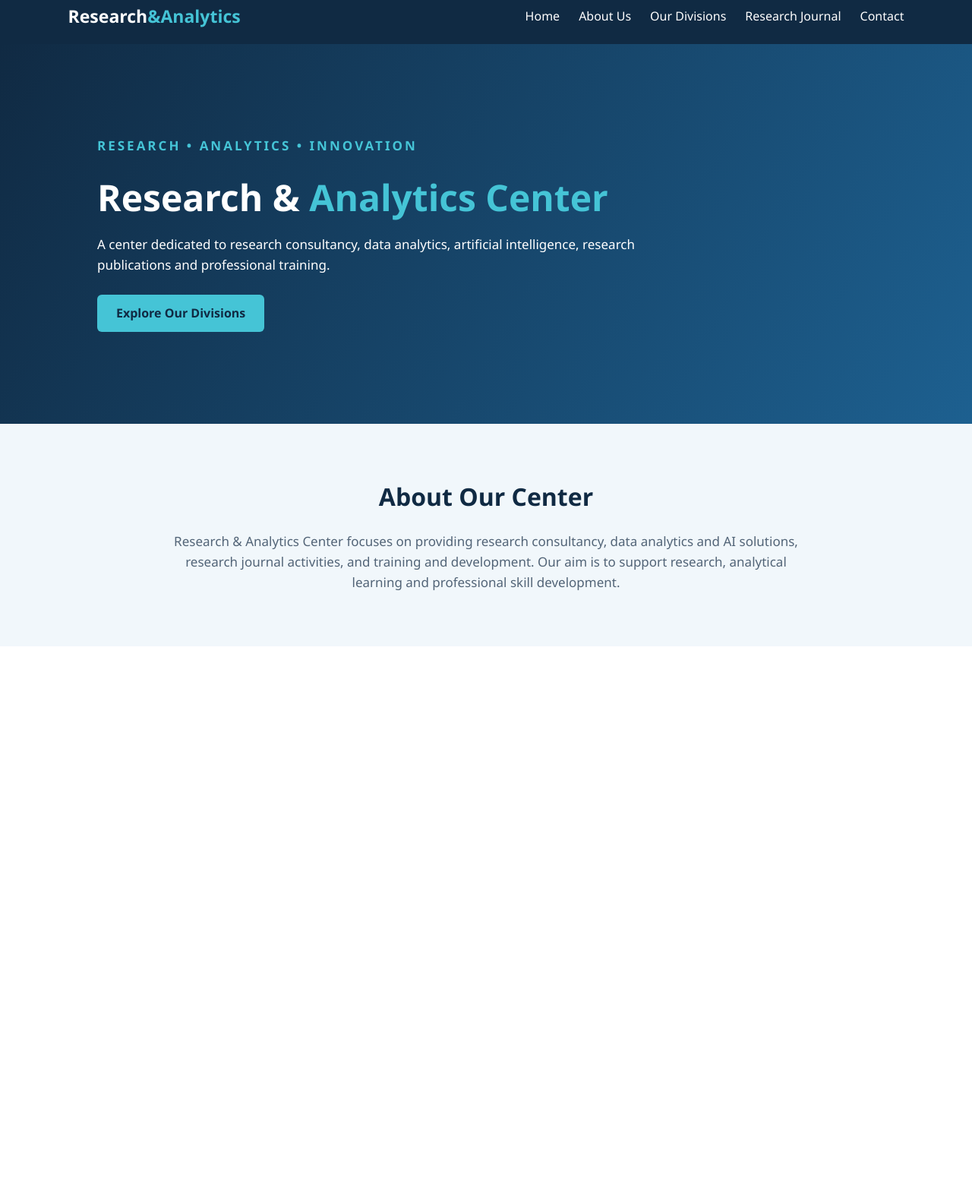
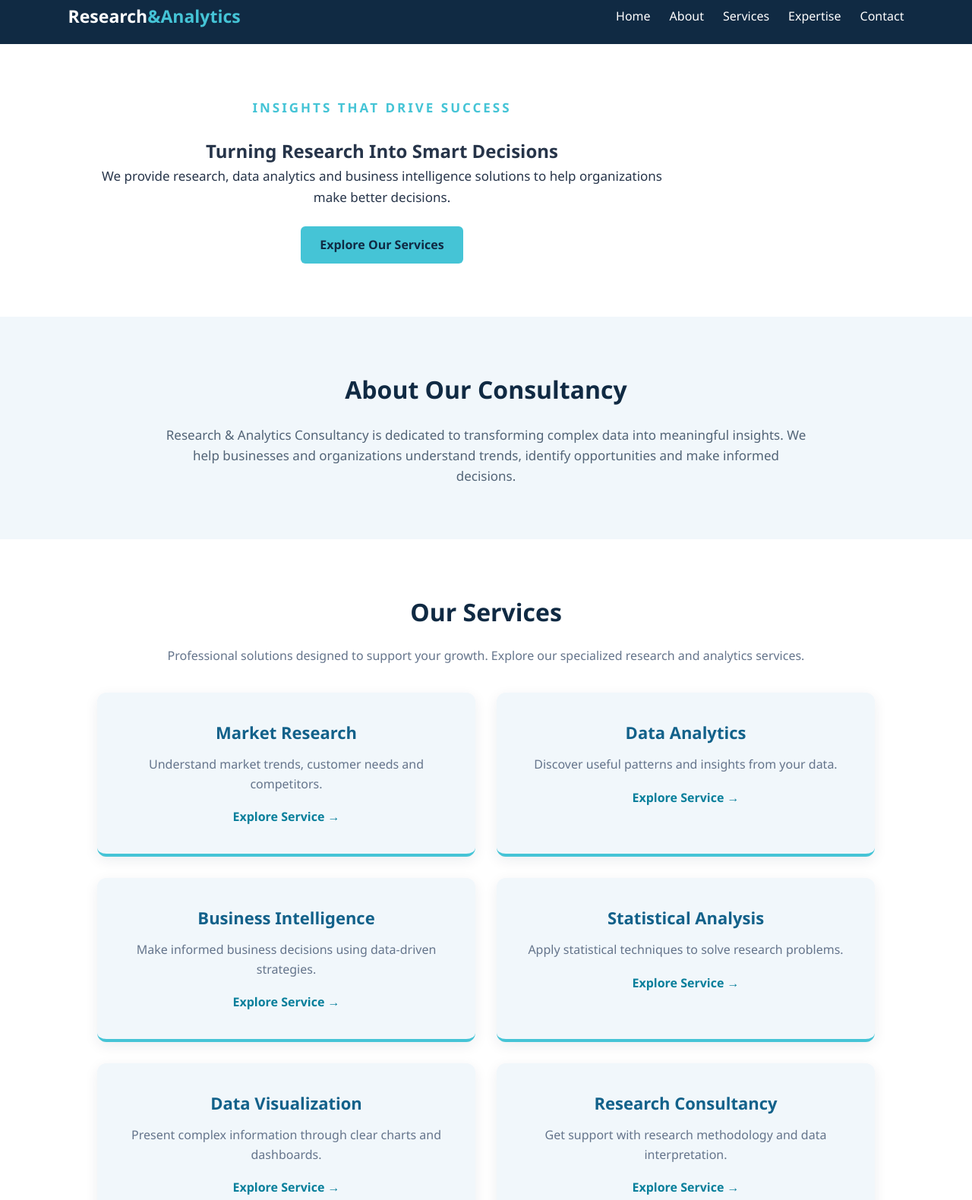
Before and after one commit to ojtwebsitemanagement-prog/research-analytics-website, a plain HTML site: page index.html in a window 1280 px wide. Shown: the part 15-1595 px from the top of the page at 76% size. Before the commit the page ends 866 px from the top, so only its background shows below. Drawn offline with Linux system fonts and the light colour scheme.

Commit message:
Updated Index service Page

```diff
--- a/index.html
+++ b/index.html
@@ -4,7 +4,7 @@
 <head>
     <meta charset="UTF-8">
     <meta name="viewport" content="width=device-width, initial-scale=1.0">
-    <title>Research & Analytics Center</title>
+    <title>Research & Analytics Consultancy</title>
     <link rel="stylesheet" href="style.css">
 </head>
 <body>
@@ -15,43 +15,111 @@
 
             <ul class="nav-links">
                 <li><a href="#home">Home</a></li>
-            <li><a href="#about">About Us</a></li>
-            <li><a href="#divisions">Our Divisions</a></li>
-            <li><a href="#journal">Research Journal</a></li>
+                <li><a href="#about">About</a></li>
+                <li><a href="#services">Services</a></li>
+                <li><a href="#expertise">Expertise</a></li>
                 <li><a href="#contact">Contact</a></li>
             </ul>
         </nav>
     </header>
 
-<!-- Home Section -->
-<section class="hero" id="home">
+    <section class="services" id="divisions">
         <div class="hero-content">
-        <p class="tagline">RESEARCH • ANALYTICS • INNOVATION</p>
-
-        <h1>Research & <span>Analytics Center</span></h1>
-
+            <p class="tagline">INSIGHTS THAT DRIVE SUCCESS</p>
+            <h1>Turning Research Into <span>Smart Decisions</span></h1>
             <p>
-            A center dedicated to research consultancy,
-            data analytics, artificial intelligence,
-            research publications and professional training.
+                We provide research, data analytics and business
+                intelligence solutions to help organizations
+                make better decisions.
             </p>
-
-        <a href="#divisions" class="btn">Explore Our Divisions</a>
+            <a href="#services" class="btn">Explore Our Services</a>
         </div>
     </section>
 
-<!-- About Section -->
     <section class="about" id="about">
-    <h2>About Our Center</h2>
-
+        <h2>About Our Consultancy</h2>
         <p>
-        Research & Analytics Center focuses on providing
-        research consultancy, data analytics and AI solutions,
-        research journal activities, and training and development.
-        Our aim is to support research, analytical learning
-        and professional skill development.
+            Research & Analytics Consultancy is dedicated to
+            transforming complex data into meaningful insights.
+            We help businesses and organizations understand
+            trends, identify opportunities and make informed decisions.
         </p>
     </section>
 
-<!-- Divisions Section -->
-<section class="services
+
+<section class="services" id="services">
+    <h2>Our Services</h2>
+    <p class="section-intro">
+        Professional solutions designed to support your growth.
+        Explore our specialized research and analytics services.
+    </p>
+
+    <div class="service-container">
+
+        <a href="market-research.html" class="service-card">
+            <h3>Market Research</h3>
+            <p>Understand market trends, customer needs and competitors.</p>
+            <span class="learn-more">Explore Service →</span>
+        </a>
+
+        <a href="data-analytics.html" class="service-card">
+            <h3>Data Analytics</h3>
+            <p>Discover useful patterns and insights from your data.</p>
+            <span class="learn-more">Explore Service →</span>
+        </a>
+
+        <a href="business-intelligence.html" class="service-card">
+            <h3>Business Intelligence</h3>
+            <p>Make informed business decisions using data-driven strategies.</p>
+            <span class="learn-more">Explore Service →</span>
+        </a>
+
+        <a href="statistical-analysis.html" class="service-card">
+            <h3>Statistical Analysis</h3>
+            <p>Apply statistical techniques to solve research problems.</p>
+            <span class="learn-more">Explore Service →</span>
+        </a>
+
+        <a href="data-visualization.html" class="service-card">
+            <h3>Data Visualization</h3>
+            <p>Present complex information through clear charts and dashboards.</p>
+            <span class="learn-more">Explore Service →</span>
+        </a>
+
+        <a href="research-consultancy.html" class="service-card">
+            <h3>Research Consultancy</h3>
+            <p>Get support with research methodology and data interpretation.</p>
+            <span class="learn-more">Explore Service →</span>
+        </a>
+
+    </div>
+</section>
+
+    <section class="expertise" id="expertise">
+        <h2>Our Expertise</h2>
+        <div class="expertise-list">
+            <span>Excel</span>
+            <span>Power BI</span>
+            <span>Python</span>
+            <span>R Programming</span>
+            <span>SQL</span>
+            <span>Statistical Research</span>
+        </div>
+    </section>
+
+    <section class="contact" id="contact">
+        <h2>Let's Work Together</h2>
+        <p>Have a research or analytics project in mind?</p>
+        <p>Contact us to explore how we can help.</p>
+        <a href="mailto:YOUR_PROJECT_GMAIL@gmail.com" class="btn">
+            Contact Us
+        </a>
+    </section>
+
+    <footer>
+        <p>&copy; 2026 Research & Analytics Consultancy. All Rights Reserved.</p>
+    </footer>
+
+    <script src="script.js"></script>
+</body>
+</html>
```
Lines whose indentation alone changed are shown as unchanged.
